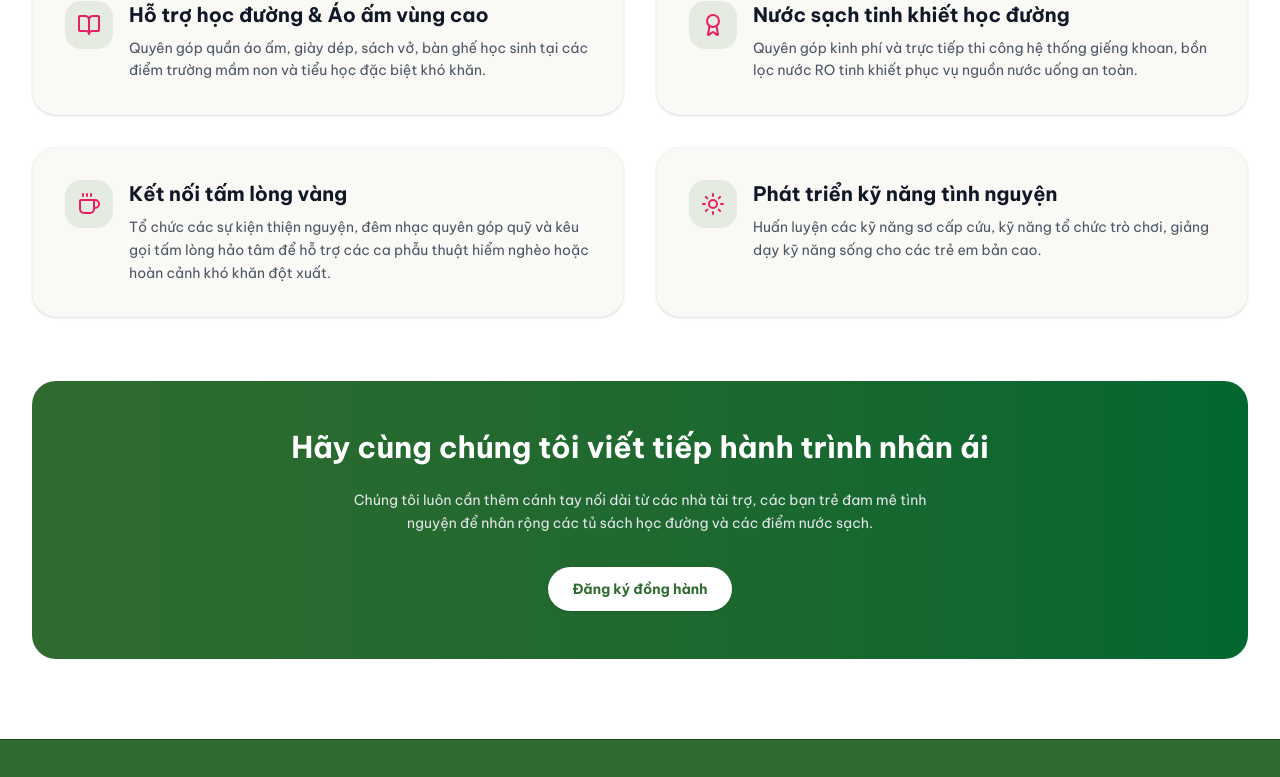
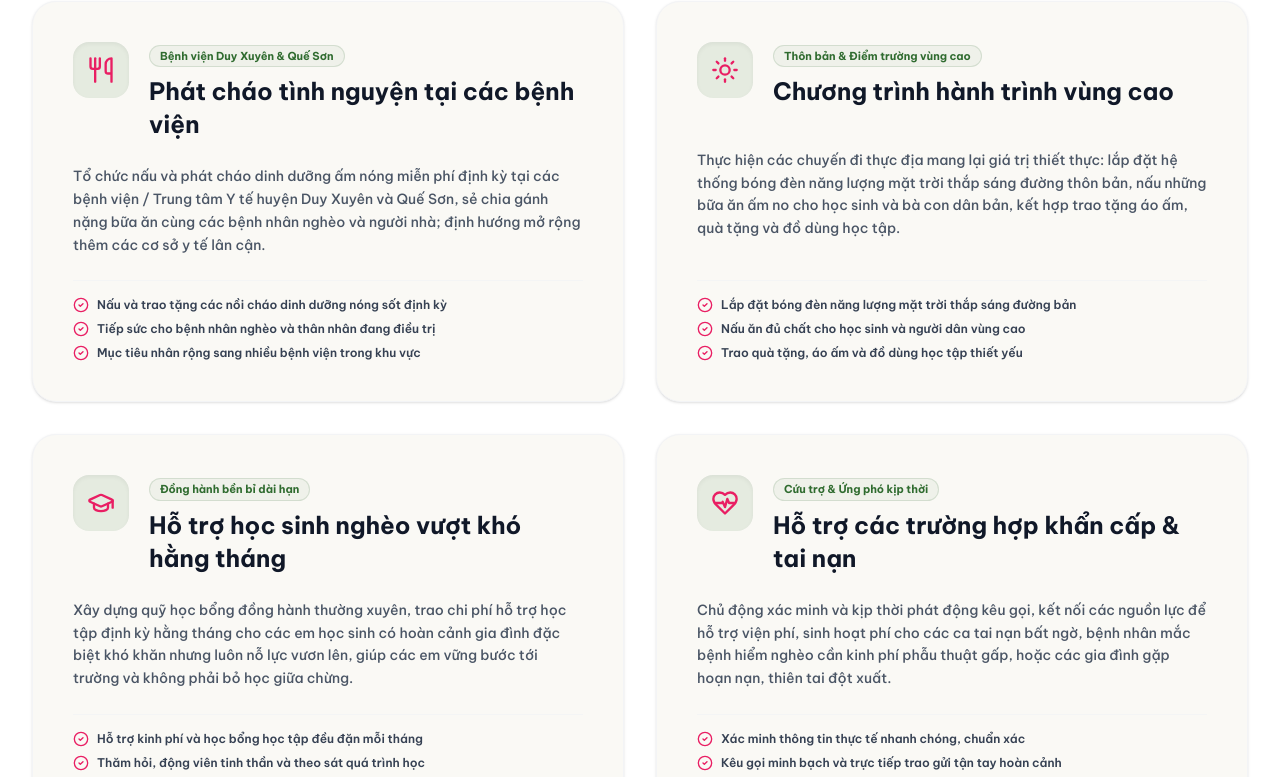
Before and after one commit to harry090013/clb-hoa-tren-da, a Next.js app: page /hoat-dong in a window 1280 px wide. Shown: the part 436-1213 px from the top of the page. Built offline with nearby package versions, Linux system fonts and the light colour scheme.

Commit message:
feat: Update 4 core activity pillars with hospital porridge, highland journeys, monthly student scholarships, and emergency aid

```diff
--- a/src/app/hoat-dong/page.tsx
+++ b/src/app/hoat-dong/page.tsx
@@ -1,65 +1,112 @@
-import { Sparkles, Award, BookOpen, Coffee, Sun } from "lucide-react";
+import { Sparkles, Utensils, Sun, GraduationCap, HeartPulse, CheckCircle2 } from "lucide-react";
 import Link from "next/link";
 
 export const metadata = {
-  title: "Hoạt động thiện nguyện",
-  description: "Các mảng hoạt động thiện nguyện chính của Câu lạc bộ Hoa Trên Đá.",
+  title: "Mảng hoạt động cốt lõi",
+  description: "4 chương trình hoạt động thiện nguyện trọng điểm của Câu lạc bộ Hoa Trên Đá.",
 };
+
+export const revalidate = 60;
 
 export default function Activities() {
   const activityFields = [
     {
-      title: "Hỗ trợ học đường & Áo ấm vùng cao",
-      description: "Quyên góp quần áo ấm, giày dép, sách vở, bàn ghế học sinh tại các điểm trường mầm non và tiểu học đặc biệt khó khăn.",
-      icon: BookOpen,
+      title: "Phát cháo tình nguyện tại các bệnh viện",
+      tag: "Bệnh viện Duy Xuyên & Quế Sơn",
+      description: "Tổ chức nấu và phát cháo dinh dưỡng ấm nóng miễn phí định kỳ tại các bệnh viện / Trung tâm Y tế huyện Duy Xuyên và Quế Sơn, sẻ chia gánh nặng bữa ăn cùng các bệnh nhân nghèo và người nhà; định hướng mở rộng thêm các cơ sở y tế lân cận.",
+      highlights: [
+        "Nấu và trao tặng các nồi cháo dinh dưỡng nóng sốt định kỳ",
+        "Tiếp sức cho bệnh nhân nghèo và thân nhân đang điều trị",
+        "Mục tiêu nhân rộng sang nhiều bệnh viện trong khu vực",
+      ],
+      icon: Utensils,
     },
     {
-      title: "Nước sạch tinh khiết học đường",
-      description: "Quyên góp kinh phí và trực tiếp thi công hệ thống giếng khoan, bồn lọc nước RO tinh khiết phục vụ nguồn nước uống an toàn.",
-      icon: Award,
+      title: "Chương trình hành trình vùng cao",
+      tag: "Thôn bản & Điểm trường vùng cao",
+      description: "Thực hiện các chuyến đi thực địa mang lại giá trị thiết thực: lắp đặt hệ thống bóng đèn năng lượng mặt trời thắp sáng đường thôn bản, nấu những bữa ăn ấm no cho học sinh và bà con dân bản, kết hợp trao tặng áo ấm, quà tặng và đồ dùng học tập.",
+      highlights: [
+        "Lắp đặt bóng đèn năng lượng mặt trời thắp sáng đường bản",
+        "Nấu ăn đủ chất cho học sinh và người dân vùng cao",
+        "Trao quà tặng, áo ấm và đồ dùng học tập thiết yếu",
+      ],
+      icon: Sun,
     },
     {
-      title: "Kết nối tấm lòng vàng",
-      description: "Tổ chức các sự kiện thiện nguyện, đêm nhạc quyên góp quỹ và kêu gọi tấm lòng hảo tâm để hỗ trợ các ca phẫu thuật hiểm nghèo hoặc hoàn cảnh khó khăn đột xuất.",
-      icon: Coffee,
+      title: "Hỗ trợ học sinh nghèo vượt khó hằng tháng",
+      tag: "Đồng hành bền bỉ dài hạn",
+      description: "Xây dựng quỹ học bổng đồng hành thường xuyên, trao chi phí hỗ trợ học tập định kỳ hằng tháng cho các em học sinh có hoàn cảnh gia đình đặc biệt khó khăn nhưng luôn nỗ lực vươn lên, giúp các em vững bước tới trường và không phải bỏ học giữa chừng.",
+      highlights: [
+        "Hỗ trợ kinh phí và học bổng học tập đều đặn mỗi tháng",
+        "Thăm hỏi, động viên tinh thần và theo sát quá trình học",
+        "Tạo điểm tựa giúp các em yên tâm nuôi dưỡng ước mơ",
+      ],
+      icon: GraduationCap,
     },
     {
-      title: "Phát triển kỹ năng tình nguyện",
-      description: "Huấn luyện các kỹ năng sơ cấp cứu, kỹ năng tổ chức trò chơi, giảng dạy kỹ năng sống cho các trẻ em bản cao.",
-      icon: Sun,
+      title: "Hỗ trợ các trường hợp khẩn cấp & tai nạn",
+      tag: "Cứu trợ & Ứng phó kịp thời",
+      description: "Chủ động xác minh và kịp thời phát động kêu gọi, kết nối các nguồn lực để hỗ trợ viện phí, sinh hoạt phí cho các ca tai nạn bất ngờ, bệnh nhân mắc bệnh hiểm nghèo cần kinh phí phẫu thuật gấp, hoặc các gia đình gặp hoạn nạn, thiên tai đột xuất.",
+      highlights: [
+        "Xác minh thông tin thực tế nhanh chóng, chuẩn xác",
+        "Kêu gọi minh bạch và trực tiếp trao gửi tận tay hoàn cảnh",
+        "Hỗ trợ viện phí khẩn cấp cho các ca tai nạn và hiểm nghèo",
+      ],
+      icon: HeartPulse,
     },
   ];
 
   return (
     <div className="bg-white py-12 sm:py-20">
       <div className="max-w-7xl mx-auto px-4 sm:px-6 lg:px-8 space-y-16">
+        {/* Header section */}
         <div className="max-w-3xl space-y-6">
-          <span className="inline-flex items-center gap-1 px-3 py-1 rounded-full text-xs font-bold text-primary bg-primary/10">
-            <Sparkles className="w-3 h-3 text-accent" />
+          <span className="inline-flex items-center gap-1.5 px-3.5 py-1.5 rounded-full text-xs font-bold text-primary bg-primary/10">
+            <Sparkles className="w-3.5 h-3.5 text-accent" />
             Lĩnh vực hành động
           </span>
           <h1 className="text-3xl sm:text-5xl font-extrabold text-primary tracking-tight">
             Mảng Hoạt Động Cốt Lõi
           </h1>
-          <p className="text-lg text-gray-600 leading-relaxed font-medium">
-            Chúng tôi tập trung nguồn lực vào những dự án thực chất, thiết thực, giải quyết trực tiếp nhu cầu thiết yếu nhất của các nhóm yếu thế tại vùng sâu vùng xa Việt Nam.
+          <p className="text-base sm:text-lg text-gray-600 leading-relaxed font-medium">
+            Chúng tôi tập trung toàn bộ nguồn lực vào 4 chương trình trọng điểm, thiết thực và bền bỉ — giải quyết trực tiếp các nhu cầu cấp bách của bệnh nhân khó khăn, trẻ em hiếu học và đồng bào vùng cao.
           </p>
         </div>
 
+        {/* 4 Cards Grid */}
         <div className="grid grid-cols-1 md:grid-cols-2 gap-8">
           {activityFields.map((field, idx) => {
             const Icon = field.icon;
             return (
               <div
                 key={idx}
-                className="bg-surface border border-gray-100 p-8 rounded-3xl shadow-sm hover:shadow-md transition-shadow duration-200 flex items-start space-x-4"
+                className="bg-surface border border-gray-100 p-8 sm:p-10 rounded-3xl shadow-sm hover:shadow-md transition-all duration-200 flex flex-col justify-between space-y-6"
               >
-                <div className="w-12 h-12 rounded-2xl bg-primary/10 flex items-center justify-center text-primary flex-shrink-0">
-                  <Icon className="w-6 h-6 text-accent" />
+                <div className="flex items-start space-x-5">
+                  <div className="w-14 h-14 rounded-2xl bg-primary/10 flex items-center justify-center text-primary flex-shrink-0 shadow-inner">
+                    <Icon className="w-7 h-7 text-accent" />
+                  </div>
+                  <div className="space-y-2">
+                    <span className="inline-block px-2.5 py-0.5 rounded-full text-[11px] font-bold text-primary bg-primary/5 border border-primary/15">
+                      {field.tag}
+                    </span>
+                    <h3 className="text-xl sm:text-2xl font-bold text-gray-900 leading-snug">
+                      {field.title}
+                    </h3>
+                  </div>
                 </div>
-                <div className="space-y-2">
-                  <h3 className="text-xl font-bold text-gray-900">{field.title}</h3>
-                  <p className="text-gray-600 text-sm leading-relaxed">{field.description}</p>
+
+                <p className="text-gray-600 text-sm leading-relaxed font-medium">
+                  {field.description}
+                </p>
+
+                <div className="border-t border-gray-100/80 pt-4 space-y-2">
+                  {field.highlights.map((item, itemIdx) => (
+                    <div key={itemIdx} className="flex items-center space-x-2 text-xs font-semibold text-gray-700">
+                      <CheckCircle2 className="w-4 h-4 text-accent flex-shrink-0" />
+                      <span>{item}</span>
+                    </div>
+                  ))}
                 </div>
               </div>
             );
@@ -67,17 +114,17 @@ export default function Activities() {
         </div>
 
         {/* CTA to volunteer */}
-        <div className="bg-gradient-to-r from-primary to-green-800 text-white rounded-3xl p-8 sm:p-12 text-center space-y-6">
-          <h2 className="text-2xl sm:text-3xl font-bold">Hãy cùng chúng tôi viết tiếp hành trình nhân ái</h2>
-          <p className="max-w-xl mx-auto text-gray-200 text-sm leading-relaxed">
-            Chúng tôi luôn cần thêm cánh tay nối dài từ các nhà tài trợ, các bạn trẻ đam mê tình nguyện để nhân rộng các tủ sách học đường và các điểm nước sạch.
+        <div className="bg-gradient-to-r from-primary to-green-900 text-white rounded-3xl p-8 sm:p-12 text-center space-y-6 shadow-md">
+          <h2 className="text-2xl sm:text-3xl font-extrabold">Hãy cùng chúng tôi viết tiếp hành trình nhân ái</h2>
+          <p className="max-w-2xl mx-auto text-gray-200 text-sm leading-relaxed font-medium">
+            Chúng tôi luôn trân trọng mọi sự chung tay từ các nhà hảo tâm, mạnh thường quân và các bạn tình nguyện viên để cùng duy trì những nồi cháo ấm lòng, thắp sáng những ngọn đèn vùng cao và tiếp sức cho các em nhỏ vững bước đến trường.
           </p>
           <div className="pt-2">
             <Link
               href="/dong-hanh"
-              className="inline-flex items-center justify-center px-6 py-3 rounded-full text-sm font-bold text-primary bg-white hover:bg-gray-100 shadow"
+              className="inline-flex items-center justify-center px-8 py-3.5 rounded-full text-sm font-bold text-primary bg-white hover:bg-gray-100 shadow-md hover:shadow-lg transition-all"
             >
-              Đăng ký đồng hành
+              Đăng ký đồng hành cùng CLB
             </Link>
           </div>
         </div>
--- a/src/app/page.tsx
+++ b/src/app/page.tsx
@@ -91,7 +91,7 @@ export default async function Home() {
               </div>
               <h3 className="text-xl font-bold text-gray-900">Chung tay vì cộng đồng</h3>
               <p className="text-gray-600 text-sm leading-relaxed">
-                Đồng hành cùng học sinh nghèo, người dân tại các bản làng xa xôi thông qua các chương trình cung cấp cơ sở vật chất, nước sạch và giáo dục.
+                Đồng hành cùng bệnh nhân nghèo, học sinh hiếu học và bà con vùng cao qua các chương trình phát cháo bệnh viện, thắp sáng bản làng và hỗ trợ khẩn cấp.
               </p>
             </div>
             <div className="bg-surface p-8 rounded-2xl border border-gray-100 shadow-sm space-y-4">
```
Also changed, not shown: 1 other file (tests, documents, lock files or other folders).
